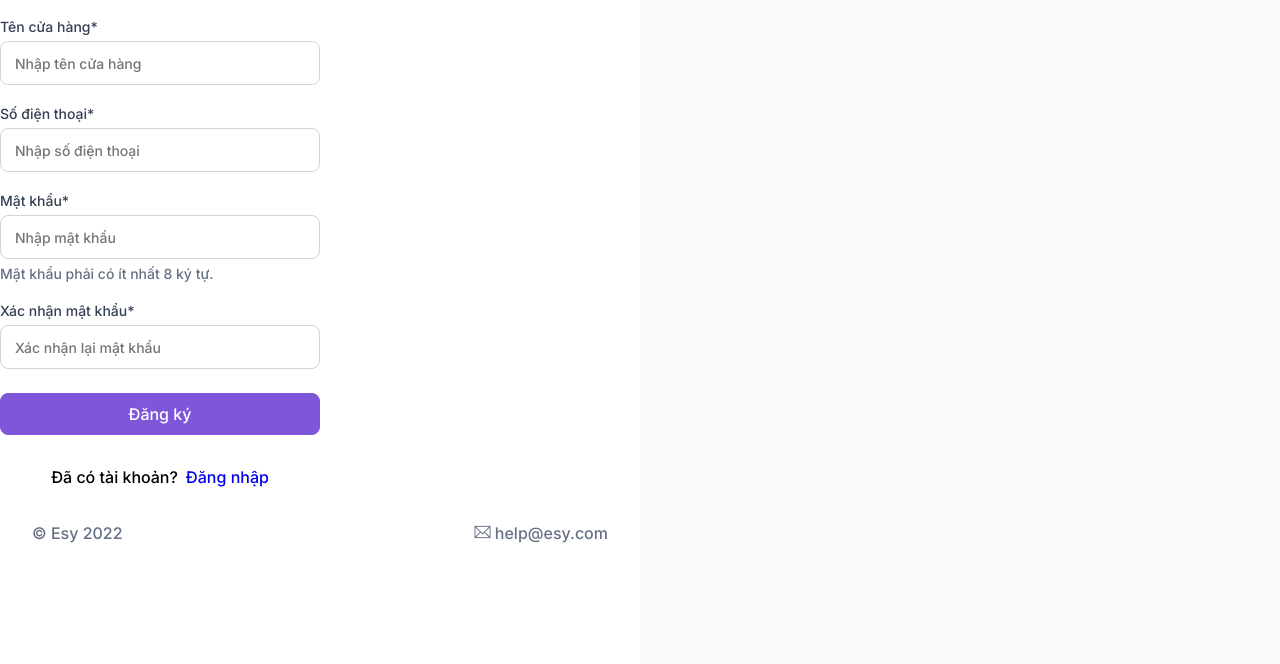
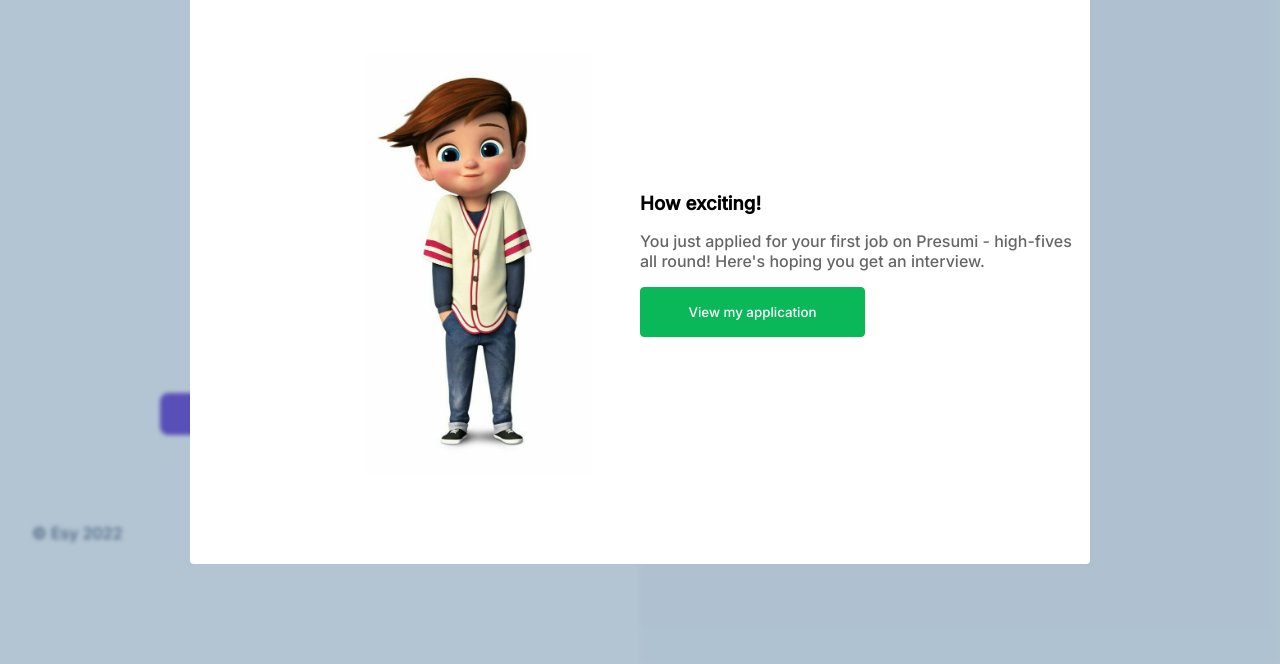
Before and after one commit to Variable131530/html_css_train, a plain HTML site: page index.html in a window 1280 px wide. Shown: the part 136-800 px from the top of the page. Drawn offline with Linux system fonts and the light colour scheme.

Commit message:
Update Popup modal

```diff
--- a/assets/css/style.css
+++ b/assets/css/style.css
@@ -3,6 +3,10 @@
     margin: 0;
     box-sizing: border-box;
     font-family: 'Inter';
+}
+
+.wrapper {
+    filter: blur(2px);
 }
 
 .signup-page {
@@ -11,7 +15,6 @@
     height: 100vh;
 }
 
-.signup-form {}
 
 .signup-img {
     min-width: 50%;
@@ -24,17 +27,20 @@
 }
 
 .signup-body {
-    align-items: center;
+    display: flex;
     justify-content: center;
 }
 
 .signup-content {
     width: 50%;
+    justify-content: center;
 }
 
 .signup-form {
     display: flex;
     flex-direction: column;
+    justify-self: center;
+    // align-self: center;
 }
 
 .signup-heading {
@@ -121,6 +127,68 @@
 
 .signup-help {}
 
+.signup-popup {
+    position: fixed;
+    left: 0;
+    right: 0;
+    top: 0;
+    bottom: 0;
+    background-color: rgba(6, 63, 109, 0.3);
+    display: flex;
+    justify-content: center;
+    align-items: center;
+
+}
+
+.popup-container {
+    width: 900px;
+    max-width: calc(100% - 100px);
+    background-color: #fff;
+    min-height: 600px;
+    border-radius: 4px;
+    display: flex;
+}
+
+.popup-img-bg {
+    width: 50%;
+    display: flex;
+    justify-content: center;
+    align-items: center;
+    position: relative;
+}
+
+.popup-img {
+    position: absolute;
+    right: 48px;
+    width: 50%;
+}
+
+.popup-content {
+    width: 50%;
+    display: flex;
+    flex-direction: column;
+    justify-content: center;
+}
+
+.popup-heading {
+    margin-bottom: 16px;
+}
+
+.popup-desc {
+    margin-bottom: 16px;
+    opacity: 0.6;
+}
+
+.popup-btn {
+    width: 50%;
+    padding: 16px 0;
+    border-radius: 4px;
+    border: 1px solid rgb(11, 184, 89);
+    cursor: pointer;
+    color: #fff;
+    background-color: rgb(11, 184, 89);
+}
+
 .clear {
     clear: both;
 }
--- a/index.html
+++ b/index.html
@@ -7,7 +7,7 @@
     <link href="https://fonts.googleapis.com/css2?family=Inter:wght@500&display=swap" rel="stylesheet">
     <link rel="stylesheet" href="./assets/css/style.css">
     <title>Đăng ký cửa hàng</title>
-    <link rel="stylesheet" href="./assets/fonts/fontawesome-free-6.1.1-web/css/fontawesome.min.css"  type='text/css'>
+    <link rel="stylesheet" href="https://cdnjs.cloudflare.com/ajax/libs/font-awesome/6.1.1/css/all.min.css">
     <link rel="stylesheet" href="./assets/fonts/themify-icons/themify-icons.css">
 </head>
 <body>
@@ -51,5 +51,19 @@
         </div>
         <div class="signup-page signup-img"></div>
     </div>
+    <div class="signup-popup">
+        <div class="popup-container">
+            <div class="popup-img-bg">
+                <img src="./assets/img/popup-image.jpg" alt="" class="popup-img">
+            </div>
+            <div class="popup-content">
+                <h3 class="popup-heading">How exciting!</h3>
+                <span class="popup-desc">You just applied for your first job on Presumi - high-fives all round!
+                    Here's hoping you get an interview.
+                </span>
+                <button class="popup-btn">View my application</button>
+            </div>
+        </div>
+    </div>
 </body>
 </html>
```
Also changed, not shown: assets/img/popup-image.jpg (added).
